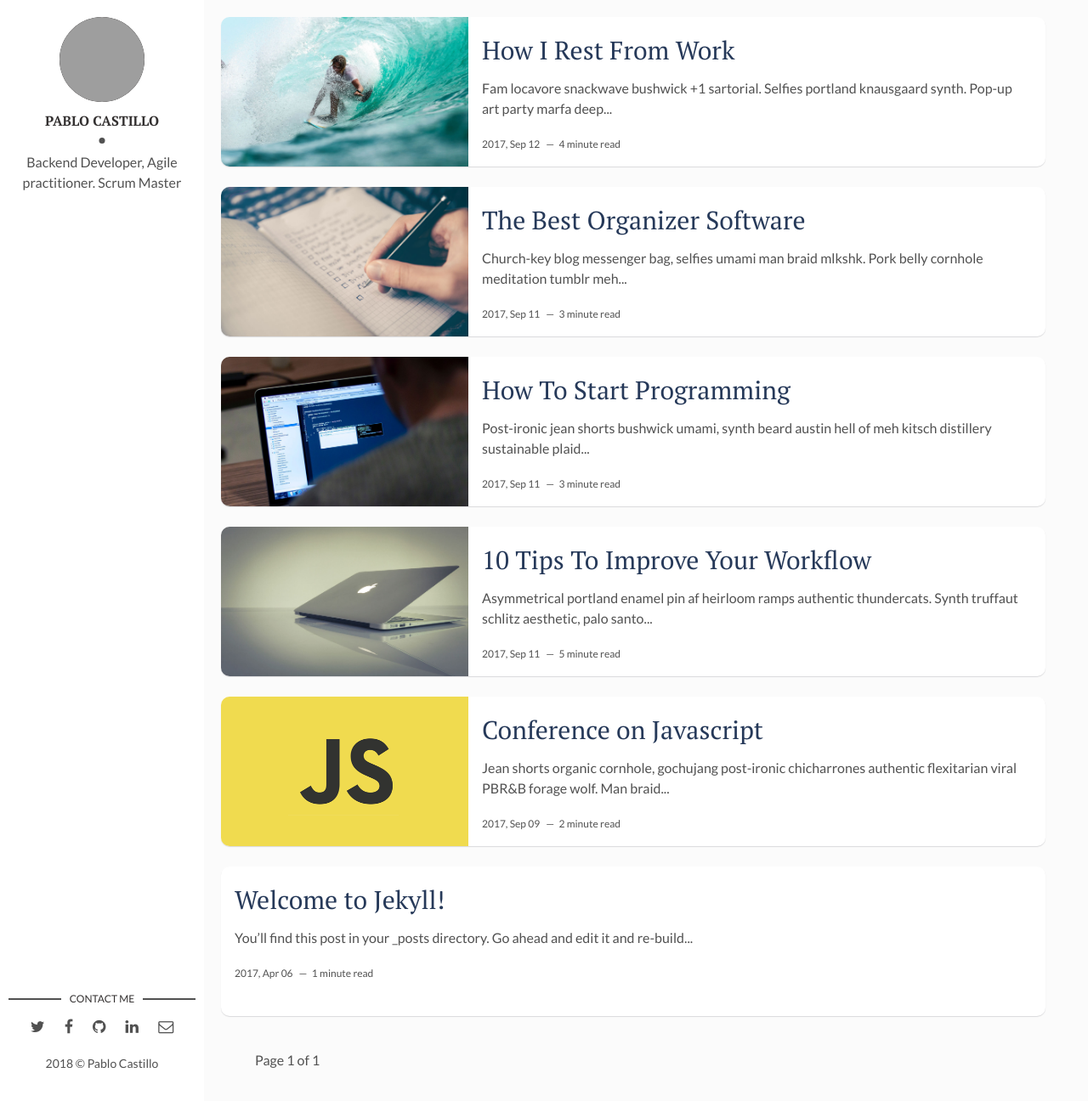
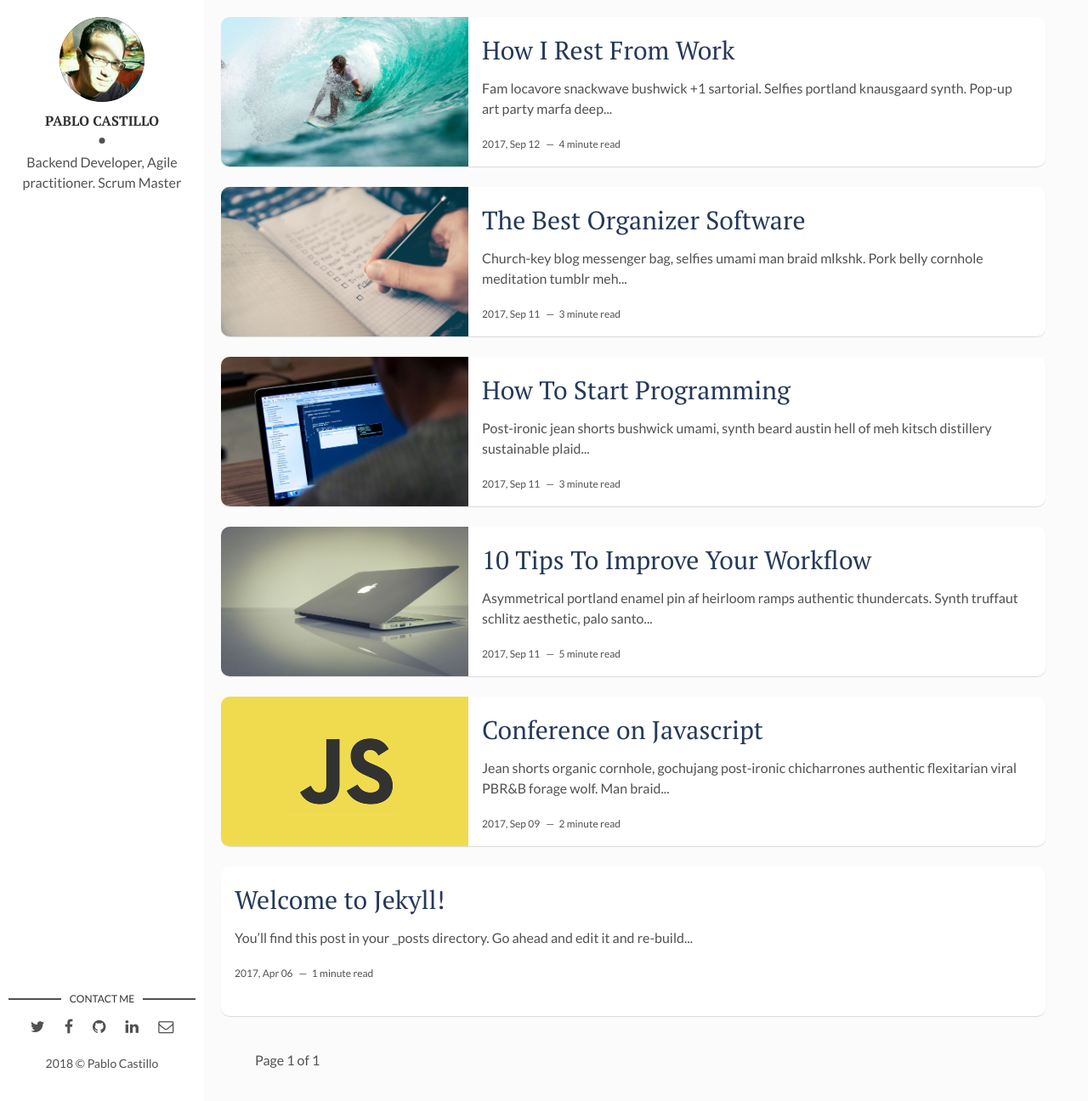
Before and after one commit to pmcastillo79/pmcastillo79.github.io, a Jekyll site: the page built from index.html, in a window 1280 px wide and 1296 px high. Shown: the whole window at 85% size. Built offline with Jekyll 4.4.1, drawn with Linux system fonts in a browser that asks for light colours; the list of posts is cut into pages by our own code.

Commit message:
photo
photo

```diff
--- a/_config.yml
+++ b/_config.yml
@@ -10,7 +10,7 @@ site-twitter: #if your site has a twitter account, enter it here
 
 # Author Settings
 author: Pablo Castillo # add your name
-author-img: https://scontent-mia3-2.cdninstagram.com/vp/52eed72c185f9f82c98d7f32df12344c/5B3AFF41/t51.2885-19/s150x150/13414165_254906408222256_1411996754_a.jpg # add your photo
+author-img: pablo.jpg # add your photo
 about-author: Backend Developer, Agile practitioner. Scrum Master # add description
 social-twitter: pmcastillo79 # add your Twitter handle
 social-facebook: p4blo79 # add your Facebook handle
```
Also changed, not shown: assets/img/pablo.jpg (added).
